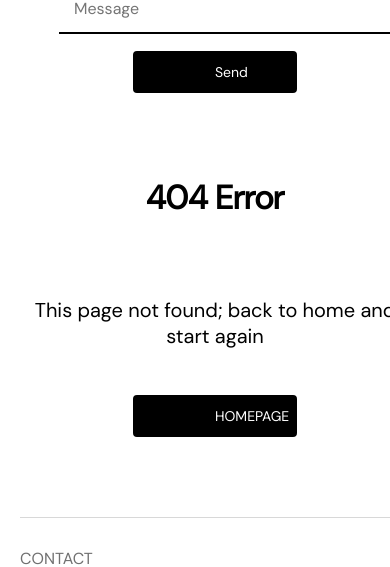
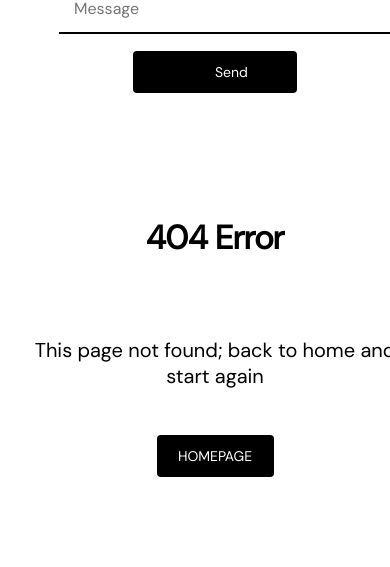
Before and after one commit to bybybylochka/modsen-shop, a React app: page / in a window 390 px wide. Shown: the part 8915-9482 px from the top of the page. Built offline with nearby package versions, Linux system fonts and the light colour scheme.

Commit message:
fix: change error page styles for mobile

```diff
--- a/src/components/Error404/styled.ts
+++ b/src/components/Error404/styled.ts
@@ -5,6 +5,7 @@ export const ErrorContainer = styled.div`
   flex-direction: column;
   align-items: center;
   gap: 3vh;
+  padding: 40px 0;
 `
 export const ErrorTitle = styled.p`
   font-size: 33px;
@@ -19,11 +20,12 @@ export const ErrorDescription = styled.p`
 export const ErrorButton = styled.button`
   background-color: ${({ theme }) => theme.colors.button};
   color: ${({ theme }) => theme.colors.buttonText};
-  padding: 10px 80px;
+  padding: 10px 0;
   width: 30%;
   margin: auto;
   border-radius: 4px;
   border: 2px solid ${({ theme }) => theme.colors.button};
+  text-align: center;
   &:hover {
     background-color: transparent;
     color: ${({ theme }) => theme.colors.textPrimary};
```
